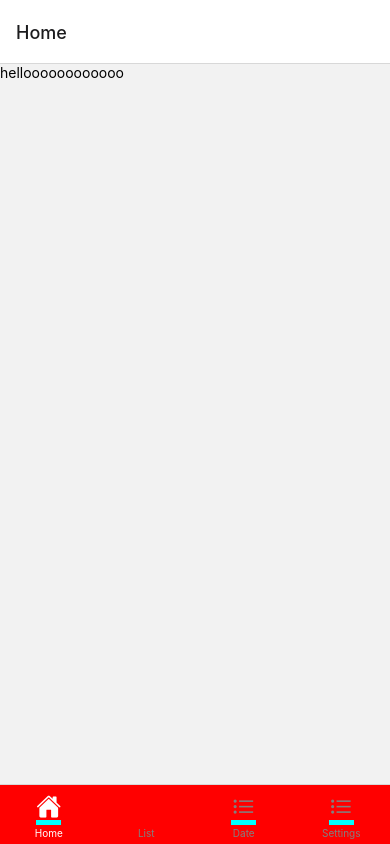
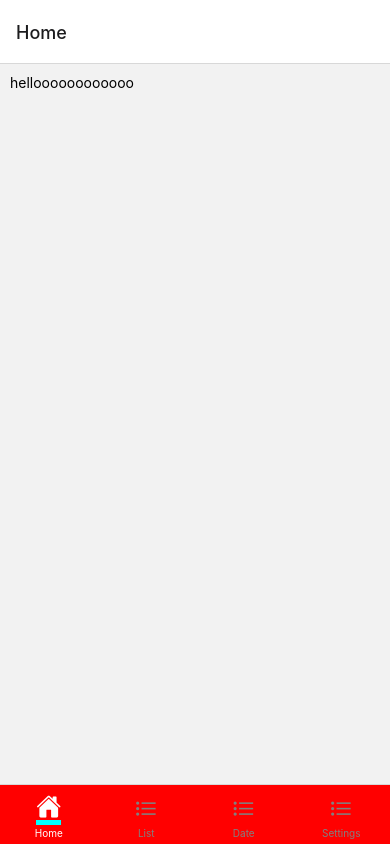
Before and after one commit to Chelmid/React-native-cards, a React Native app: screen /Home in a window 390 px wide. Built offline with nearby package versions, Linux system fonts and the light colour scheme; what expo-web-browser would draw is missing.

Commit message:
menubarbottom selected ok

```diff
--- a/client/screens/HomeScreen.js
+++ b/client/screens/HomeScreen.js
@@ -3,7 +3,7 @@ import { Text, View, StyleSheet } from 'react-native';
 
 export default function HomeScreen() {
   return (
-    <View>
+    <View style={styles.container}>
       <Text>helloooooooooooo</Text>
     </View>
   );
@@ -11,9 +11,6 @@ export default function HomeScreen() {
 
 const styles = StyleSheet.create({
   container: {
-    flex: 1,
-    backgroundColor: '#fff',
-    alignItems: 'center',
-    justifyContent: 'center',
+    margin : 10
   }
 });
--- a/client/screens/MenuBar.js
+++ b/client/screens/MenuBar.js
@@ -18,43 +18,31 @@ export default function MenuBar() {
   const selectedColor = (routes) => {
     switch(routes) {
       case 'Home' : return 'red'
-      break;
       case 'List' : return 'blue'
-      break;
       case 'Date' : return 'green'
-      break;
       case 'Settings' : return 'black'
-      break;
     }
   }
 
   return (
     <Tab.Navigator
-     tabBarColor={{ backgroundColor: '#694fad' }}
       screenOptions={({ route }) => ({
           tabBarIcon: ({ focused, color, size }) => {
 
             let iconName;
-            let selectedTabBarActive = false
 
-            if (route.name === 'Home') {
-              iconName = focused ? 'ios-home' : 'ios-home';
-              selectedTabBarActive = true
-            } else if (route.name === 'Settings') {
-              iconName = focused ? 'ios-list' : 'ios-list-outline';
-              selectedTabBarActive = true
-            } else if (route.name === 'List') {
-              selectedTabBarActive = true
-            } else if (route.name === 'Date') {
-              iconName = focused ? 'ios-list' : 'ios-list-outline';
-              selectedTabBarActive = true
+            switch(route.name) {
+              case "Home" : iconName = focused ? 'ios-home' : 'ios-home';
+              break;
+              case "Settings" : iconName = focused ? 'ios-list' : 'ios-list-outline';
+              break;
+              case "List" : iconName = focused ? 'ios-list' : 'ios-list-outline';
+              break;
+              case "Date" : iconName = focused ? 'ios-list' : 'ios-list-outline';
+              break;
             }
 
-            // You can return any component that you like here!
-            console.log(route.name)
-            return <View style={selectedTabBarActive === true ? styles.MenuBar : ""}>
-              <Ionicons name={iconName} size={size} color={color}/>
-            </View>;
+            return <Ionicons name={iconName} size={size} color={color} style={focused === true ? styles.MenuBarBottom : ""}/>
           },
           tabBarActiveTintColor: 'white',
           tabBarInactiveTintColor: 'gray',
@@ -76,9 +64,8 @@ export default function MenuBar() {
 }
 
 const styles = StyleSheet.create({
-  MenuBar : {
+  MenuBarBottom : {
     borderBottomWidth: 5,
     borderBottomColor : 'aqua'
-
   }
 });
```
Also changed, not shown: API/callApi.js (added).
